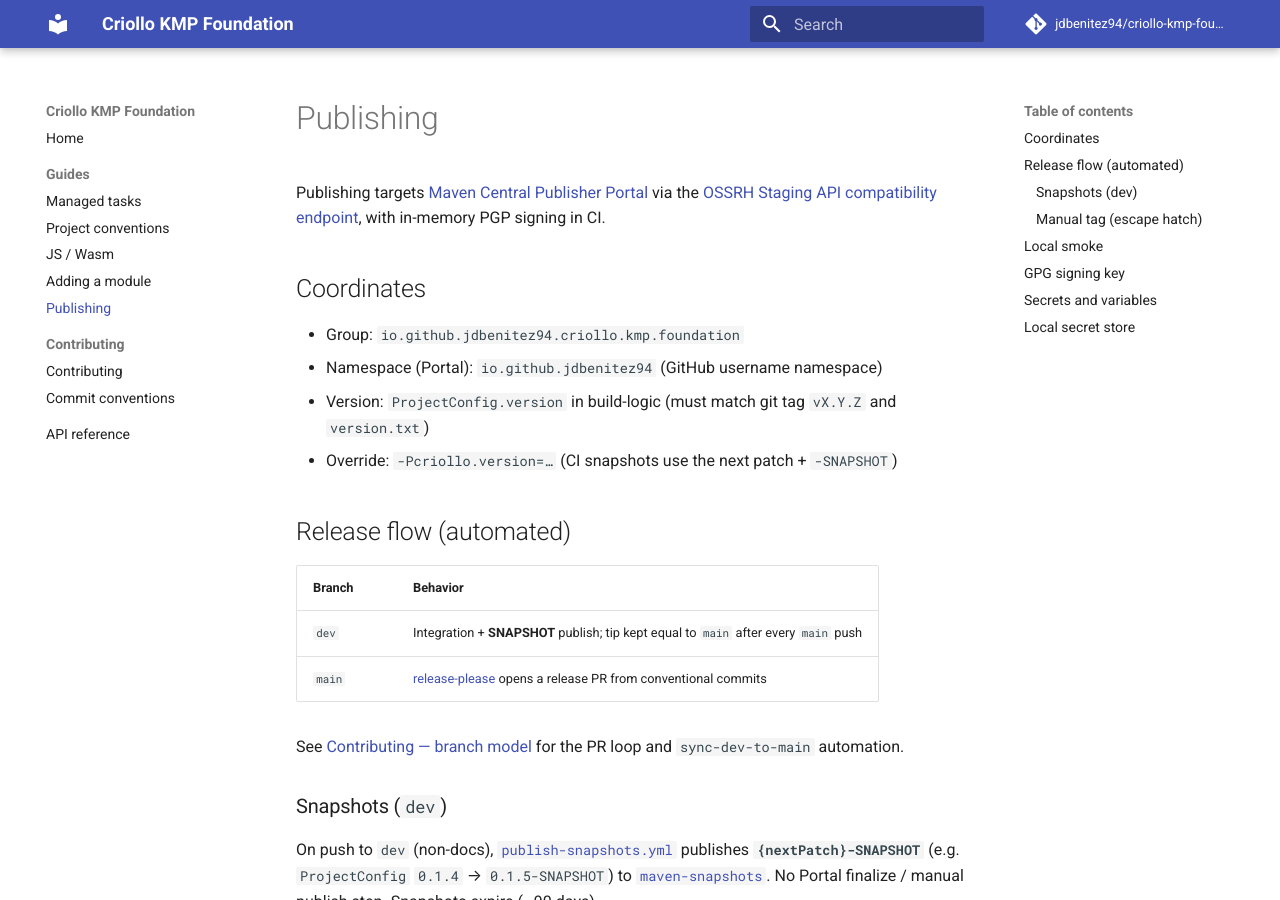
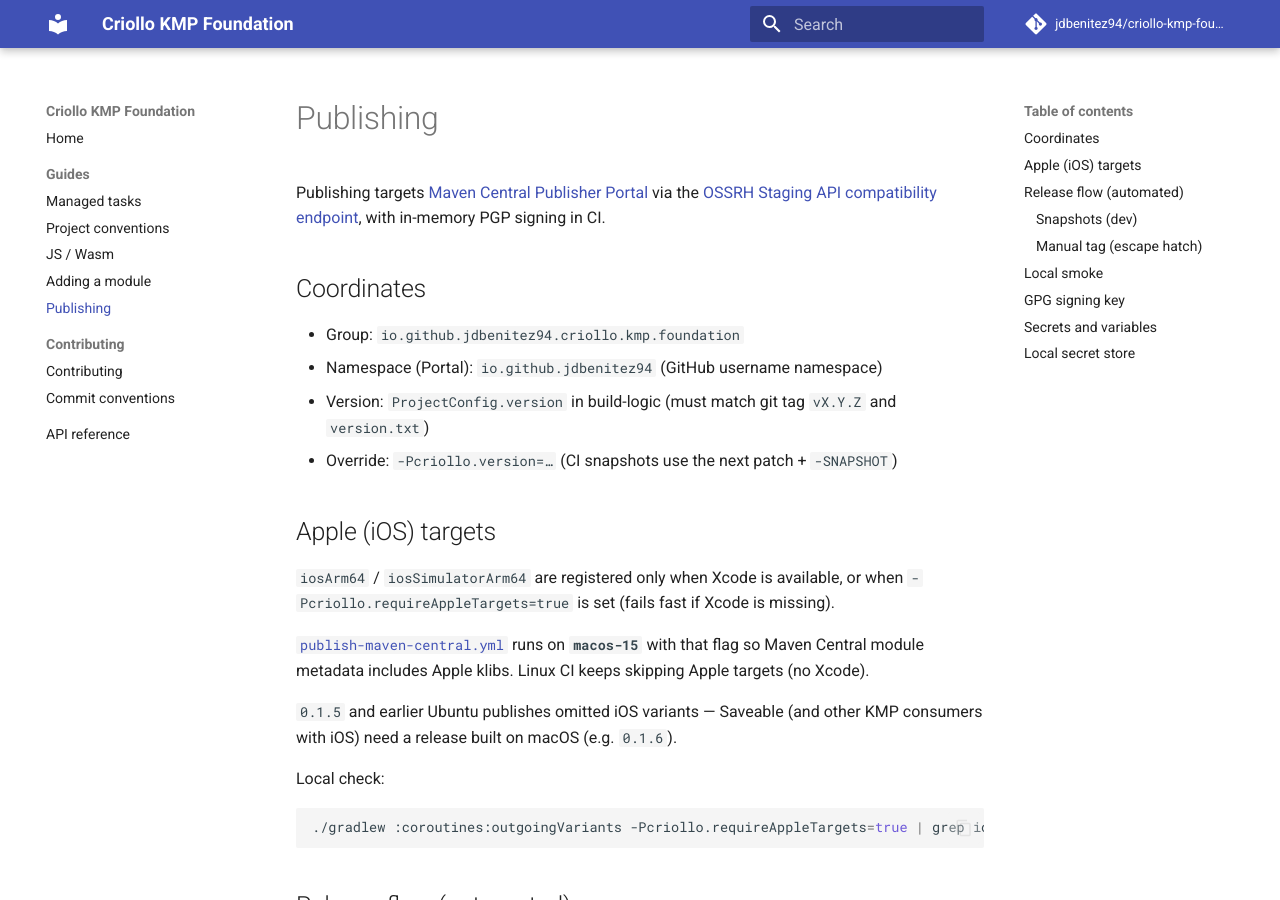
Before and after one commit to jdbenitez94/criollo-kmp-foundation, an MkDocs documentation site: the page built from docs/publishing.md, in a window 1280 px wide and 900 px high. Built offline with MkDocs 1.6.1 and Material for MkDocs 9.7.7, drawn with Linux system fonts in a browser that asks for light colours; comment, search, counter and statistics services are not loaded.

Commit message:
fix(publish): include iOS klibs on Maven Central (#27)
Publish from macOS with requireAppleTargets so Central
module metadata ships iosArm64/iosSimulatorArm64. Also
gitignore .ssh for the tip-sync Deploy Key path.

````diff
--- a/docs/publishing.md
+++ b/docs/publishing.md
@@ -10,6 +10,24 @@
 - Namespace (Portal): `io.github.jdbenitez94` (GitHub username namespace)
 - Version: `ProjectConfig.version` in build-logic (must match git tag `vX.Y.Z` and `version.txt`)
 - Override: `-Pcriollo.version=…` (CI snapshots use the next patch + `-SNAPSHOT`)
+
+## Apple (iOS) targets
+
+`iosArm64` / `iosSimulatorArm64` are registered only when Xcode is available, or when
+`-Pcriollo.requireAppleTargets=true` is set (fails fast if Xcode is missing).
+
+[`publish-maven-central.yml`](../.github/workflows/publish-maven-central.yml) runs on
+**`macos-15`** with that flag so Maven Central module metadata includes Apple klibs.
+Linux CI keeps skipping Apple targets (no Xcode).
+
+`0.1.5` and earlier Ubuntu publishes omitted iOS variants — Saveable (and other KMP
+consumers with iOS) need a release built on macOS (e.g. `0.1.6`).
+
+Local check:
+
+```bash
+./gradlew :coroutines:outgoingVariants -Pcriollo.requireAppleTargets=true | grep iosArm64ApiElements
+```
 
 ## Release flow (automated)
 
````
Also changed, not shown: docs/contributing.md (+2 -2 lines), .github/workflows/README.md, 5 other files.
